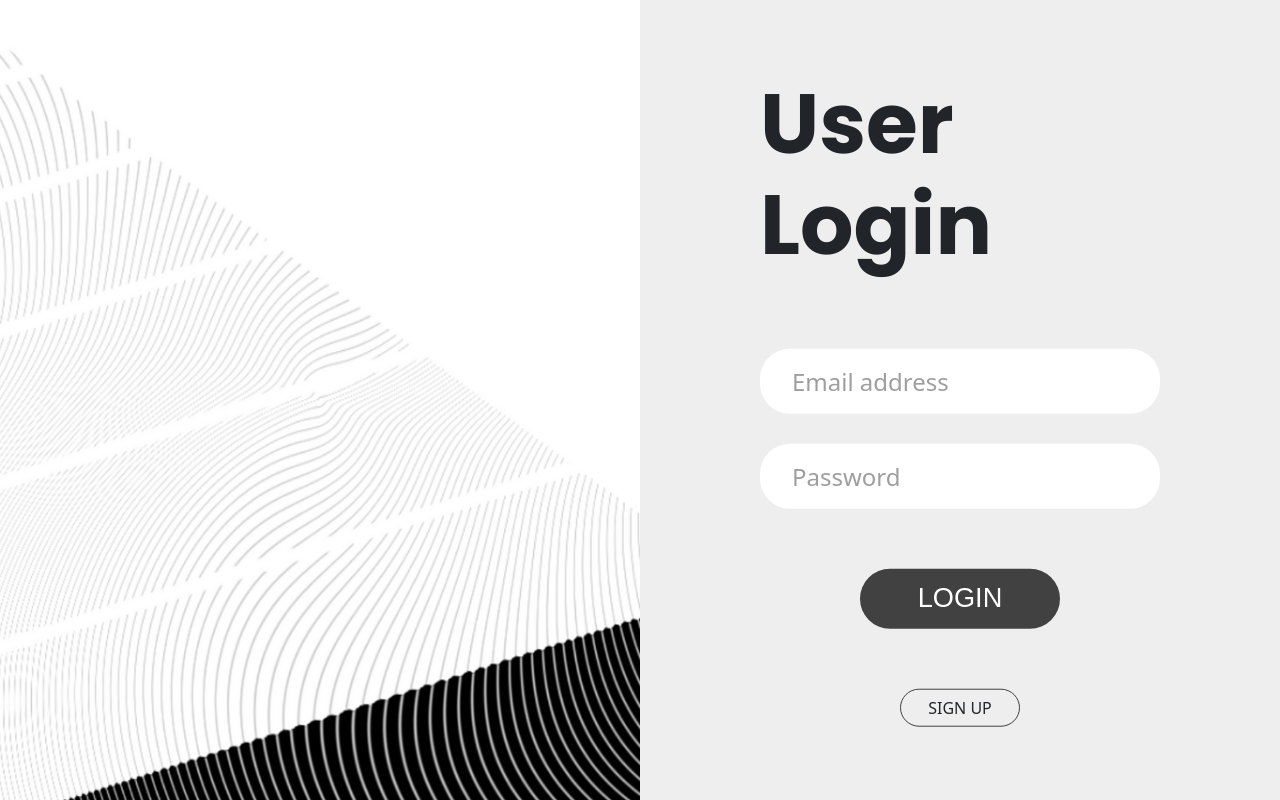
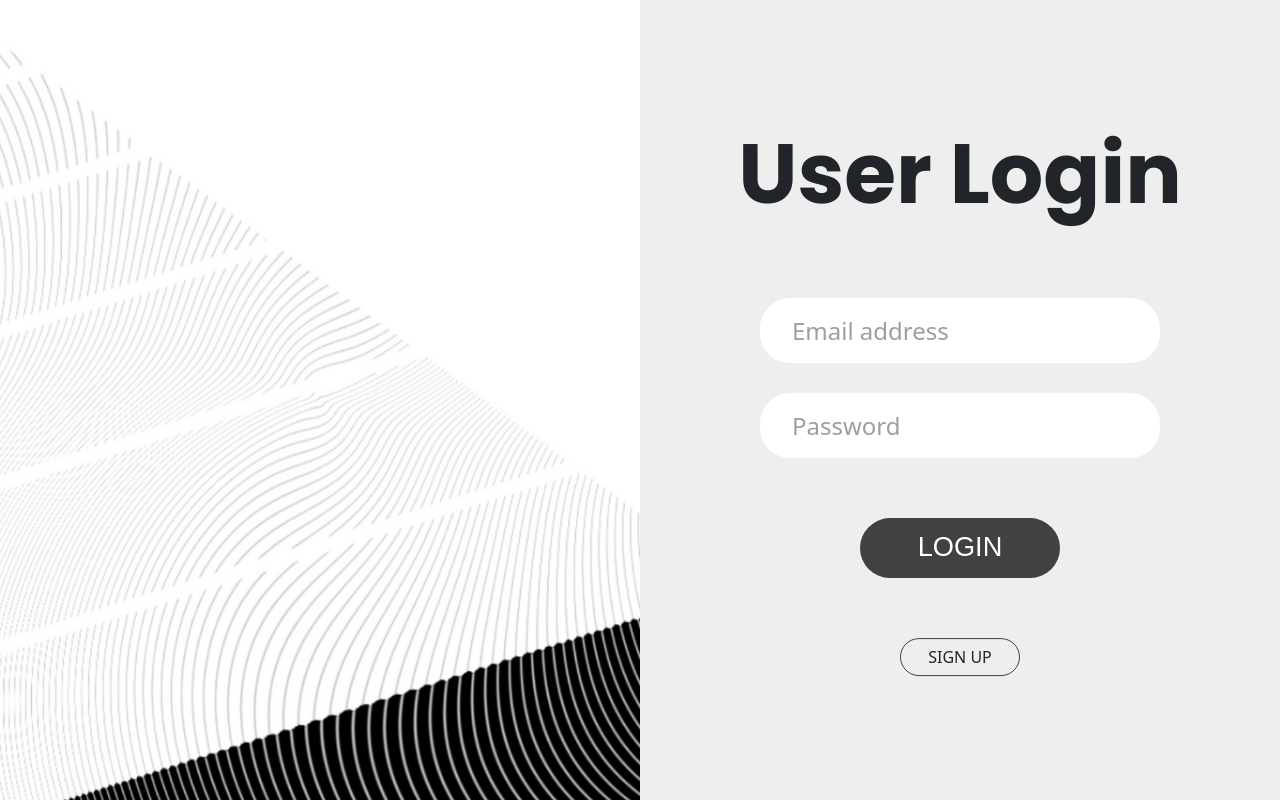
Before and after one commit to alnkravchenko/dwh_platform, a React (Create React App) app in the folder frontend/: page / in a window 1280 px wide. Built offline with nearby package versions, Linux system fonts and the light colour scheme.

Commit message:
small fixes in css styles for login page

```diff
--- a/frontend/src/components/LoginPage/Login.js
+++ b/frontend/src/components/LoginPage/Login.js
@@ -29,7 +29,7 @@ const Login = () => {
       </div>
       <div className="split right">
         <form onSubmit={handleSubmit} className="centered login-box">
-          <h1 className="header login-label">User Login</h1>
+          <h1 className="header login-header">User Login</h1>
           <label>
             <input
               type="text"
--- a/frontend/src/components/LoginPage/Login.scss
+++ b/frontend/src/components/LoginPage/Login.scss
@@ -20,12 +20,14 @@
     display: flex;
     flex-direction: column;
     align-items: center;
+    text-align: center;
     gap: 30px;
 }
-.login-label{
+.login-header{
     padding-bottom: 35px;
     font-size: 5.25rem;
     font-style: bold;
+    width: 600px;
 }
 .login-inpt {
     width: 400px;
```
